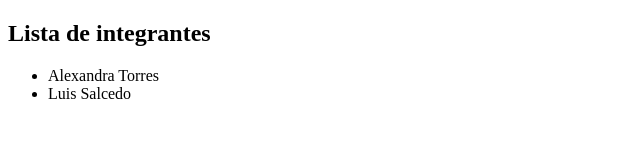
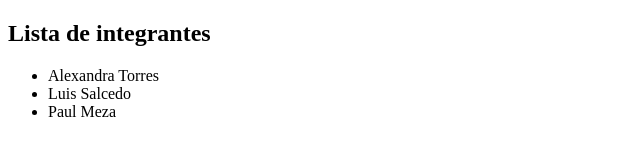
Before and after one commit to luisangelsalcedo/prueba-git, a plain HTML site: page index.html in a window 1280 px wide. Shown: the full height of the page, 0-640 px from the left. Drawn offline with Linux system fonts and the light colour scheme.

Commit message:
Agregue el nombre Paul Meza

```diff
--- a/index.html
+++ b/index.html
@@ -10,6 +10,7 @@
     <ul>
       <li>Alexandra Torres</li>
       <li>Luis Salcedo</li>
+      <li>Paul Meza</li>
     </ul>
   </body>
 </html>
```
